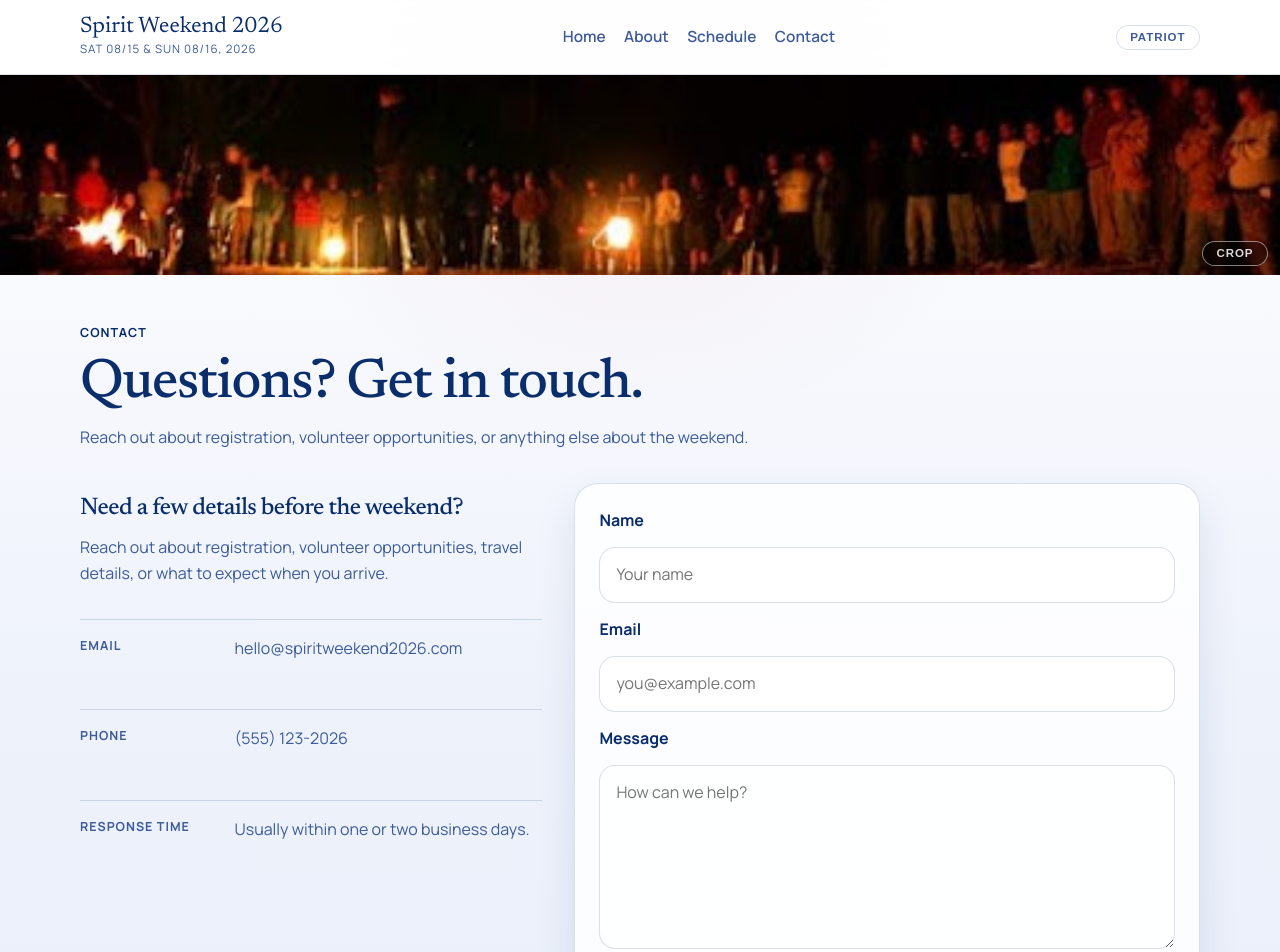
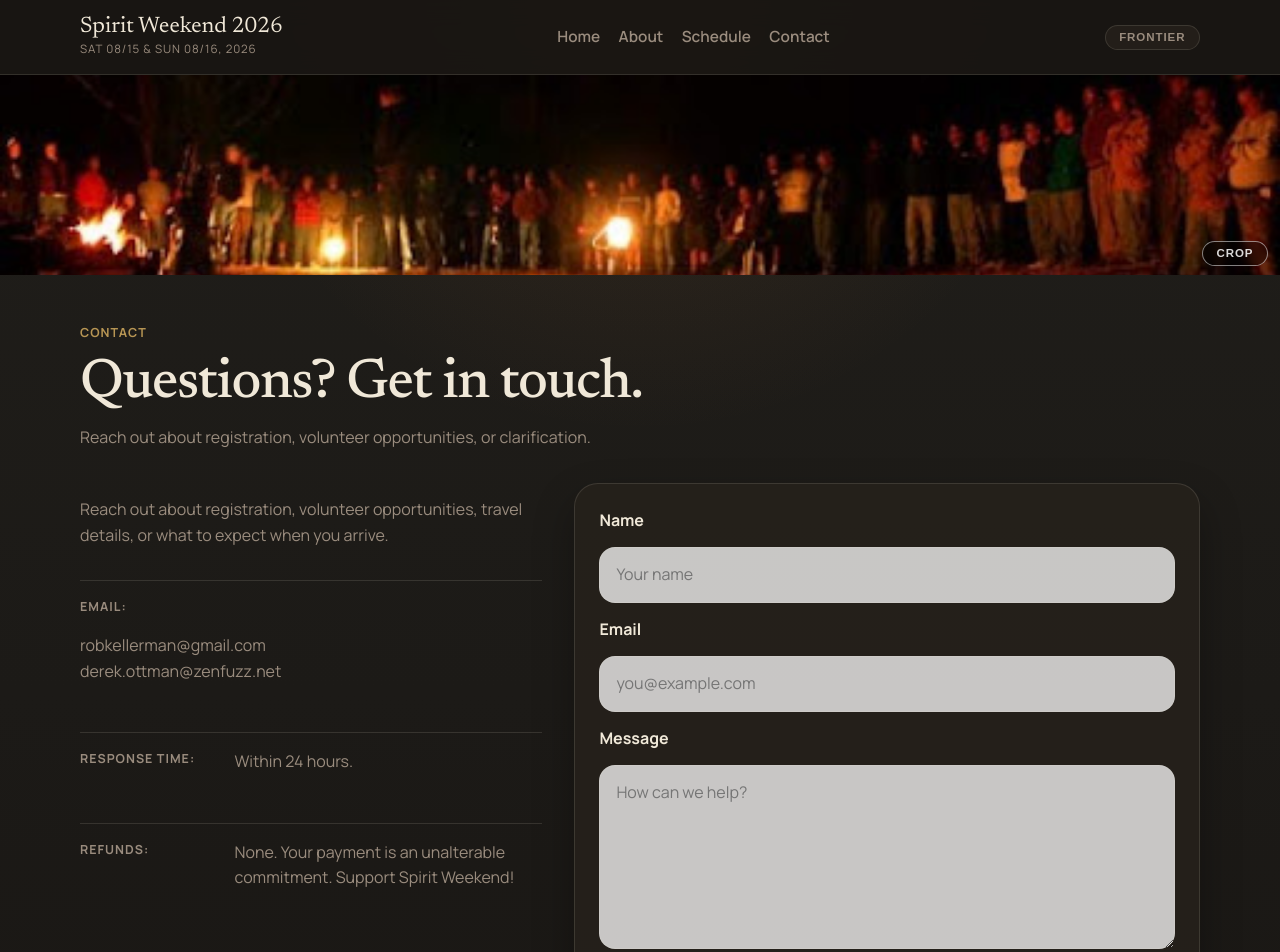
Before and after one commit to noblesherman/SpiritWeekend, a Next.js app: page /contact in a window 1280 px wide. Shown: the top 952 px of the page. Built offline with nearby package versions, Linux system fonts and the light colour scheme.

Commit message:
Updates to Contact page. Final tweeks. As directed by Kellerman.

```diff
--- a/src/app/contact/page.tsx
+++ b/src/app/contact/page.tsx
@@ -15,27 +15,29 @@ export default function ContactPage() {
     <Section
       eyebrow="Contact"
       title="Questions? Get in touch."
-      intro="Reach out about registration, volunteer opportunities, or anything else about the weekend."
+      intro="Reach out about registration, volunteer opportunities, or clarification."
     >
       <div className="contact-layout">
         <div className="contact-copy">
-          <h3>Need a few details before the weekend?</h3>
+          <h3></h3>
           <p>
             Reach out about registration, volunteer opportunities, travel
             details, or what to expect when you arrive.
           </p>
           <div className="rule-list compact">
             <div>
-              <span className="rule-label">Email</span>
-              <p>hello@spiritweekend2026.com</p>
+              <span className="rule-label">Email:</span>
+              <p></p>
+              <p>robkellerman@gmail.com<br />
+              derek.ottman@zenfuzz.net</p>
             </div>
             <div>
-              <span className="rule-label">Phone</span>
-              <p>(555) 123-2026</p>
+              <span className="rule-label">Response Time:</span>
+              <p>Within 24 hours.</p>
             </div>
             <div>
-              <span className="rule-label">Response time</span>
-              <p>Usually within one or two business days.</p>
+              <span className="rule-label">Refunds:</span>
+              <p>None. Your payment is an unalterable commitment. Support Spirit Weekend!</p>
             </div>
           </div>
         </div>
--- a/src/components/ThemeToggle.tsx
+++ b/src/components/ThemeToggle.tsx
@@ -11,7 +11,7 @@ const themes = [
 type ThemeId = (typeof themes)[number]["id"];
 
 export function ThemeToggle() {
-  const [index, setIndex] = useState(0);
+  const [index, setIndex] = useState(1);
 
   useEffect(() => {
     const saved = localStorage.getItem("sw-theme") as ThemeId | null;
@@ -19,6 +19,8 @@ export function ThemeToggle() {
     if (i !== -1) {
       setIndex(i);
       document.documentElement.setAttribute("data-theme", saved!);
+    } else {
+      document.documentElement.setAttribute("data-theme", "frontier");
     }
   }, []);
 
```
Also changed, not shown: src/app/page.tsx (+0 -10 lines), src/data/schedule.ts (+5 -20 lines).
